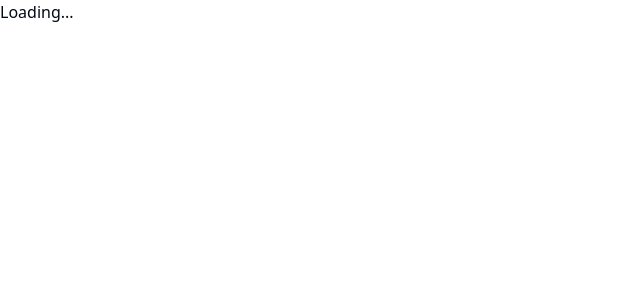
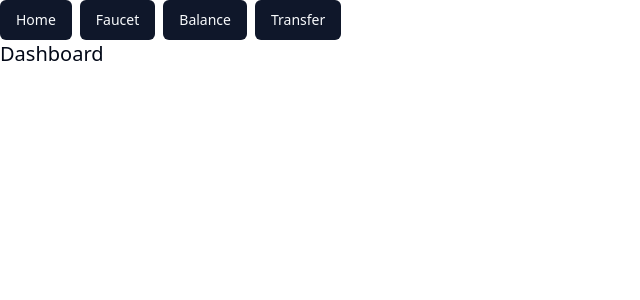
Before and after one commit to aadelop/faucet-eth, a React (Vite) app in the folder front/: page / in a window 1280 px wide. Shown: the top 300 px of the page, without its empty margins (0-640 px from the left). Built offline with nearby package versions, Linux system fonts and the light colour scheme.

Commit message:
Initialised routes and components needed in the final application in the same file (to be refactored)

```diff
--- a/front/src/App.tsx
+++ b/front/src/App.tsx
@@ -1,43 +1,53 @@
 import { Button } from "@/components/ui/button"
-import { useEffect, useState } from "react"
+import {createBrowserRouter, Link, Outlet, RouterProvider} from 'react-router-dom'
 
-type Data = {
-  jsonrpc: string
-  id: number
-  result: string
+ export function Home(){
+    return <div>Home</div>
+ }
+ export function Faucet(){
+  return <div>Faucet</div>
+ }
+ export function Balance(){
+  return <div>Balance</div>
+ }
+ export function Transfer(){
+  return <div>Transfer</div>
+ }
+ export function Header(){
+  return <div className="flex gap-2">
+    <Link to='home'><Button>Home</Button></Link>
+    <Link to='faucet'><Button>Faucet</Button></Link>
+    <Link to='balance'><Button>Balance</Button></Link>
+    <Link to='transfer'><Button>Transfer</Button></Link>
+
+  </div>
  }
 
-export default function Home() {
+ export function Dashboard(){
+  return <div>
+    <Header />
+    <h1 className="text-xl">Dashboard</h1>
+    <Outlet />
+  </div>
+ }
 
-  const [data, setData] = useState<Data | null>(null)
 
-  useEffect(() => {
-    fetch('http://localhost:5556',{
-      method:'POST',
-      headers: {
-        'Content-Type': 'application/json'
-      },
-      body: JSON.stringify({
-        jsonrpc: '2.0',
-        method: 'eth_getBalance',
-        params: [
-          '0xc9958ed67E5196b8d99cC3C3a0B83f832c5EFB9a',
-          'latest'
-        ],
-        id: 1
-      })
-    })
-    .then(res => res.json())
-    .then(setData)
-    .catch(console.error)
+const router = createBrowserRouter([
+  { path: '/',
+    element: <Dashboard />,
+    children:[
+      {path:'home', element:<Home />},
+      {path:'faucet', element:<Faucet />},
+      {path:'balance', element:<Balance />},
+      {path:'transfer', element:<Transfer />}
+    ]
 
-  }, [])
+  }
+])
 
-  if(!data) return <div>Loading...</div>
+export default function App() {
+  return (
+    <RouterProvider router={router}/>
+  )
 
-  return (
-    <div>
-      {Number(data.result)/10**18}
-    </div>
-  )
 }
```
Lines whose indentation alone changed are shown as unchanged.
